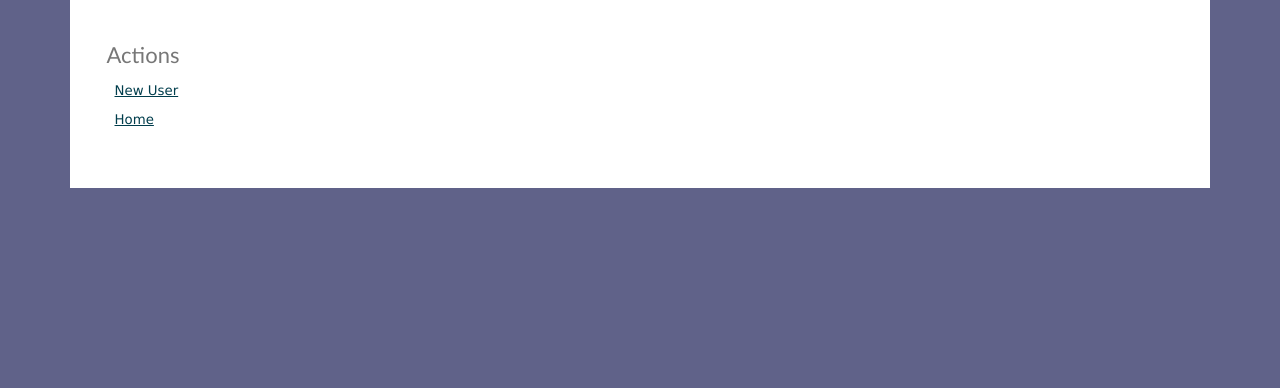
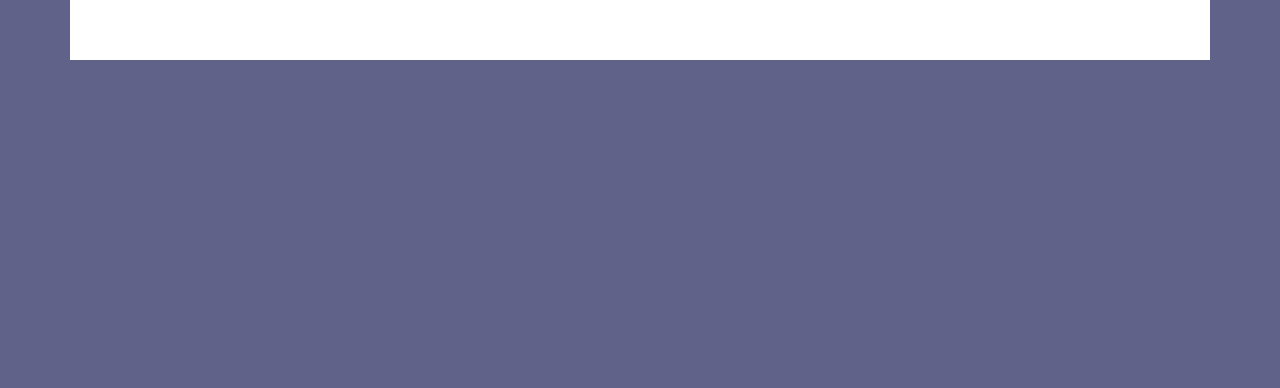
Before and after one commit to anhonigman1848/mhsbake, a CakePHP app: the page made by app/View/Users/index.ctp in a window 1280 px wide. Shown: the part 275-663 px from the top of the page. Run offline with PHP 8.4 and a stand-in for CakePHP, Linux system fonts and the light colour scheme; the template is opened without the code that fills it, so the values that code supplies are empty; some libraries are stand-ins or nearby versions.

Commit message:
removed actions div from users index view, new user and home actions can be accessed in nav bar

```diff
--- a/app/View/Users/index.ctp
+++ b/app/View/Users/index.ctp
@@ -37,11 +37,3 @@
 <?php endforeach; ?>
 	</table>
 </div>
-<div class="actions">
-	<h3>Actions</h3>
-	<ul>
-		<li><?php if($this->Access->cat('add')){
-			echo $this->Html->link('New User', array('action' => 'add')); } ?></li>
-		<li><?php echo $this->Html->link(__('Home'), array('controller' => 'pages', 'action' => 'display')); ?> </li>
-	</ul>
-</div>
```
